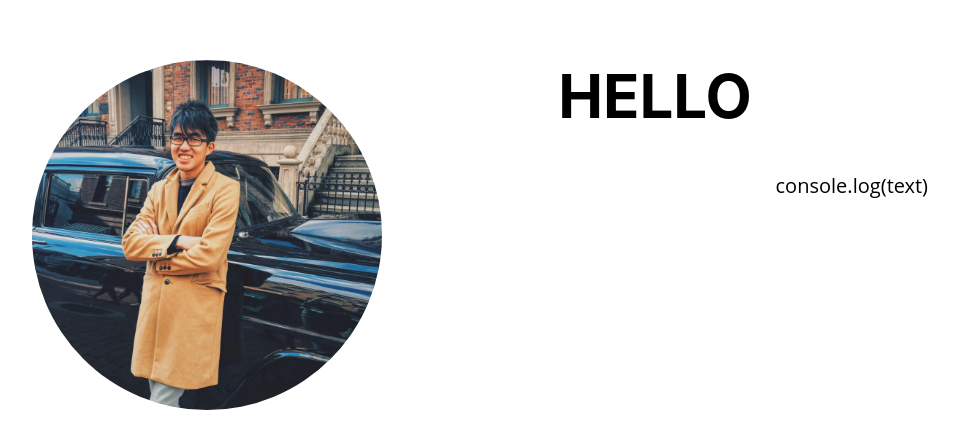
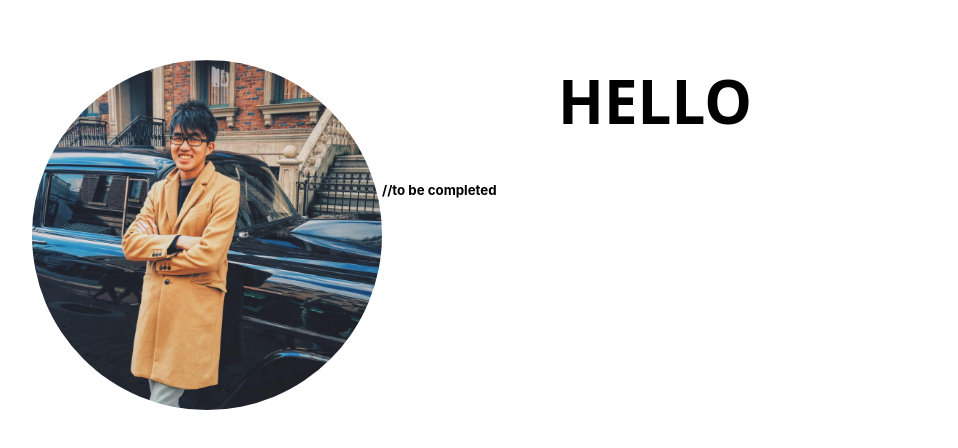
Before and after one commit to jeraldtsy/jeraldtsy, a React (Create React App) app: page / in a window 1280 px wide. Shown: the top 448 px of the page, without its empty margins (160-1118 px from the left). Built offline with nearby package versions, Linux system fonts and the light colour scheme.

Commit message:
removed the default app font size and implemented a header font size

```diff
--- a/src/App.css
+++ b/src/App.css
@@ -1,8 +1,3 @@
-.App {
-  text-align: center;
-  font-size : 30px;
-}
-
 body {
     margin: 60px auto;
     width: 70%;
@@ -20,19 +15,12 @@ p {
     height: 350px;
     width: 350px;
     float: left;
-    top: 250px;
+    top: 350px;
     vertical-align: top;
 }
 
-.h1 {
+.greet {
+    text-align: center;
     font-family: open sans;
-    font-size: 40px;
-    display: inline;
+    font-size: 60px;
 }
-
-.AboutMe{
-    font-family: open sans;
-    font-size: 20px;
-    float: right;
-    display: inline-block;
-}
--- a/src/App.js
+++ b/src/App.js
@@ -2,21 +2,20 @@ import React from 'react';
 
 import './App.css';
 import dp from './img/DisplayPicture.jpg';
-import {text} from './textfiles/AboutMe.txt';
 
 function App() {
   return (
-    <div className="App">
+    <div>
         <div class = ".displayPicture">
-            <img src = {dp} alt = "Display Picture" className = "displayPicture" />
-                <div class = ".h1">
-                    <h1>HELLO</h1>
-                </div>
-                <div class = ".AboutMe">
-                    <script class ="AboutMe">console.log(text)</script>
+            <img src = {dp} alt = "dp" className = "displayPicture" />
+                <div class = ".greet">
+                    <h1 className = "greet">HELLO</h1>
                 </div>
         </div>
+        <h5> //to be completed </h5>
     </div>
+
+
   );
 }
 
```
Also changed, not shown: src/index.css (line endings or trailing spaces).
